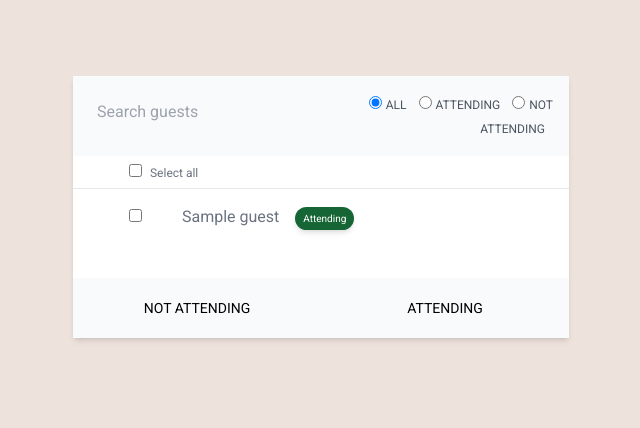
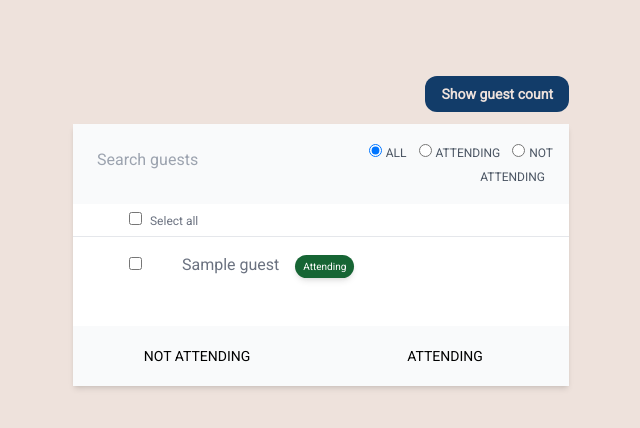
Before and after one commit to fyliu/django-party, a Django app: page /party/00000000-0000-0000-0000-000000000001/guests/ in a window 1280 px wide. Shown: the part 64-492 px from the top of the page, without its empty margins (319-959 px from the left). Run offline with Django 5.2, Linux system fonts and the light colour scheme; a user stored in the database is signed in; tables that the repository leaves empty hold one stand-in row (values such as "Sample post"); style sheets or scripts are compiled from the project's sources; parts of the project's set-up code (start-up, migrations or seed data) failed here and were passed over.

Commit message:
show guest count with alpine

```diff
--- a/party/templates/party/guest_list/page_guest_list.html
+++ b/party/templates/party/guest_list/page_guest_list.html
@@ -1,5 +1,23 @@
 {% extends "party/base.html" %}
 {% block content %}
+    <div class="w-2/5 min-w-fit m-auto text-right"
+         x-data="{ guest_count: false }">
+        <template x-teleport="#guest_list_container">
+            <div class="w-2/5 p-3 text-center border-custom-blue border-2 rounded-md border-solid bg-sky-200 mx-auto mt-3"
+                 x-show="guest_count">
+                <p class="text-custom-blue">
+                    {{ guests|length }} guest{{ guests|pluralize }} {{ guests|pluralize:"is,are" }} invited to the party.
+                </p>
+                <p class="text-custom-blue">
+                    {{ attending_num }} guest{{ guests|pluralize }} {{ guests|pluralize:"is,are" }} attending the party.
+                </p>
+            </div>
+        </template>
+        <button class="btn-default mb-3 text-sm"
+                x-on:click="guest_count = !guest_count"
+                x-text="guest_count ? 'Hide guest count' : 'Show guest count'"></button>
+    </div>
+    <div id="guest_list_container">
         <div class="w-2/5 bg-white shadow-md m-auto">
             <form hx-post="{% url "partial_filter_guests" party_id %}"
                   hx-trigger="keyup delay:500ms from:#guest_search, search, change from:#attending_filter"
@@ -46,4 +64,5 @@
                         hx-put="{% url 'partial_mark_attending' party_id %}">Attending</button>
             </div>
         </div>
+    </div>
 {% endblock content %}
--- a/party/views/guest_list_views.py
+++ b/party/views/guest_list_views.py
@@ -19,6 +19,8 @@ class GuestListPage(LoginRequiredMixin, ListView):
     def get_context_data(self, **kwargs):
         context = super().get_context_data(**kwargs)
         context["party_id"] = self.kwargs["party_uuid"]
+        context["attending_num"] = self.object_list.filter(attending=True).count()
+
         return context
 
 
```
Lines whose indentation alone changed are shown as unchanged.
